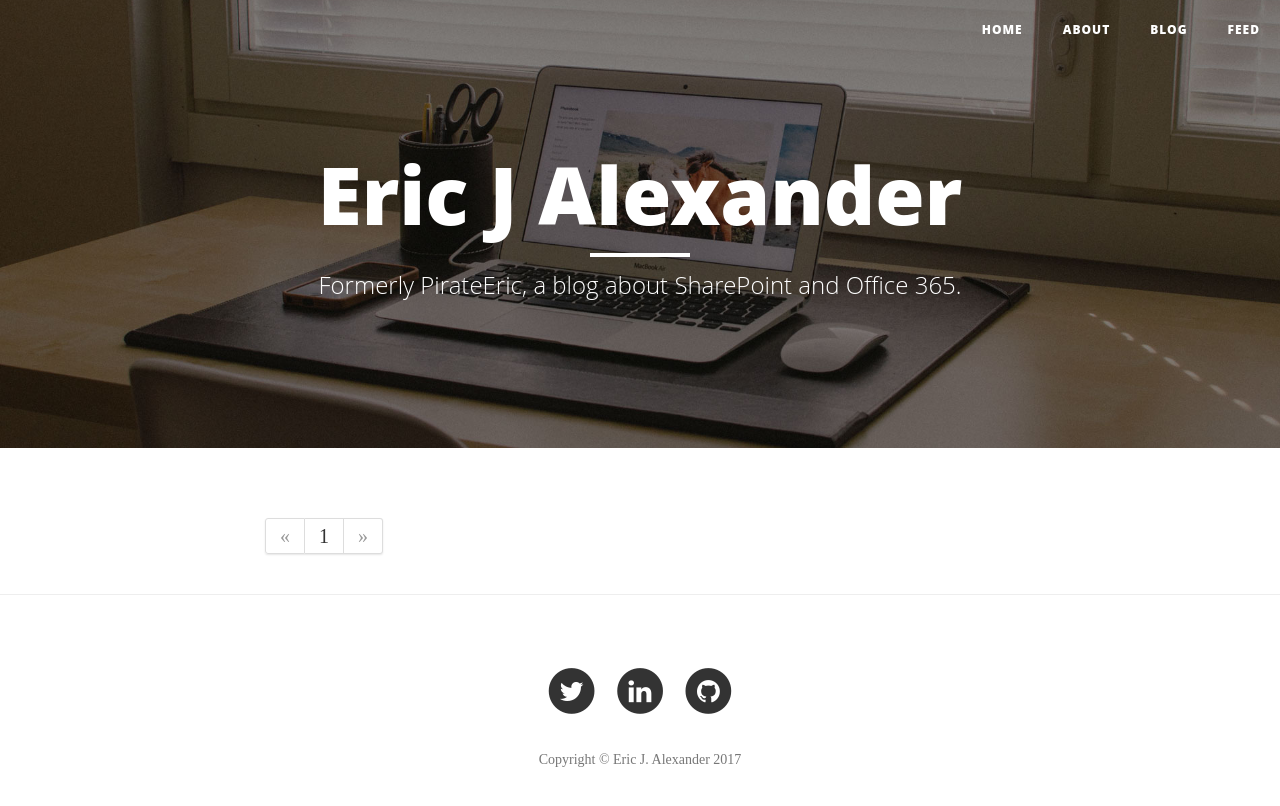
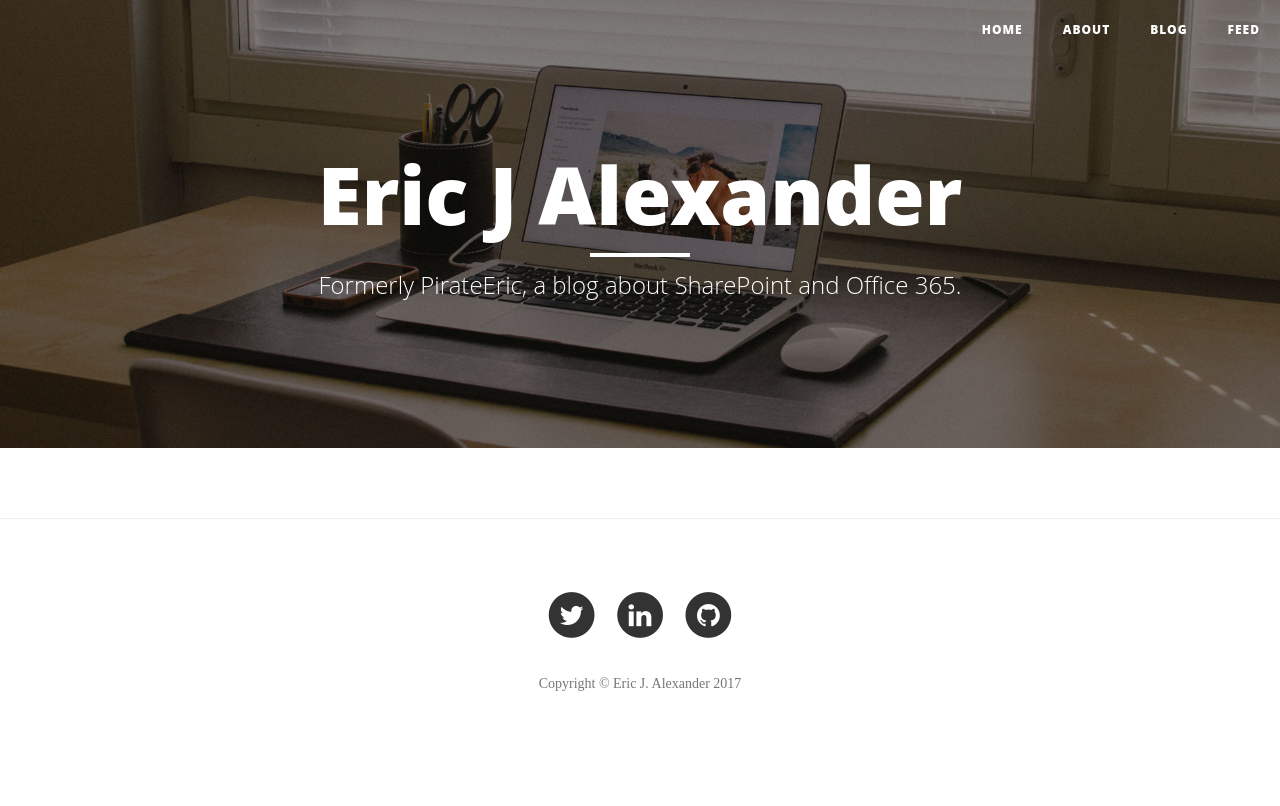
Before and after one commit to ejaya2/ejaya2.github.io, a Jekyll site: the page built from blog/index.html, in a window 1280 px wide. Shown: the top 806 px of the page. Built offline with Jekyll 4.4.1, drawn with Linux system fonts in a browser that asks for light colours.

Commit message:
Update default.html

```diff
--- a/_layouts/default.html
+++ b/_layouts/default.html
@@ -6,61 +6,11 @@
    		<!-- Navigation -->
 		{% include navigation.html %}
 		<!-- Page Header -->
-			<!-- Set your background image for this header on the line below. -->
 		{% include header.html %}
 
 		<!-- Main Content -->
 		<div class="container">
-				<div class="row">
-					<div class="col-lg-8 col-lg-offset-2 col-md-10 col-md-offset-1">
-						{% for post in paginator.posts %}
-							<div class="post-preview">
-							<a href="{{ post.url }}">
-								<h2 class="post-title">
-									{{ post.title }}
-								</h2>
-								<h3 class="post-subtitle">
-									{{ post.subtitle }}
-								</h3>
-							</a>
-							<p class="post-meta">Posted by <a href="/about">{{ post.author }}</a> on {{ post.date | date_to_string }}</p>
-						</div>
-						<hr>
-						{% endfor %}
-						<!-- Pager -->
-						<div class="pagination">
-							<ul>
-								{% if paginator.previous_page %}
-								{% if paginator.previous_page == 1 %}
-									<li><a href="/">&laquo;</a></li>
-								{% else %}
-									<li><a href="/page{{paginator.previous_page}}">&laquo;</a></li>
-								{% endif %}
-								{% else %}
-								<li class="disabled"><a href="#">&laquo;</a></li>
-								{% endif %}
-								{% if paginator.page == 1 %}
-								<li class="active"><a href="#">1</a><li>
-								{% else %}
-								<li><a href="/">1</a></li>
-								{% endif %}
-								{% for count in (2..paginator.total_pages) %}
-								{% if count == paginator.page %}
-									<li class="active"><a href="#">{{count}}</a></li>
-								{% else %}
-									<li><a href="/page{{count}}">{{count}}</a></li>
-								{% endif %}
-								{% endfor %}
-								{% if paginator.next_page %}
-								<li><a href="/page{{paginator.next_page}}">&raquo;</a></li>
-								{% else %}
-								<li class="disabled"><a href="#">&raquo;</a></li>
-								{% endif %}
-							</ul>
-						</div>
-					</div>
-				</div>
-
+			{{ content }}
 		</div>
 
 		<hr>
```
Lines whose indentation alone changed are shown as unchanged.
